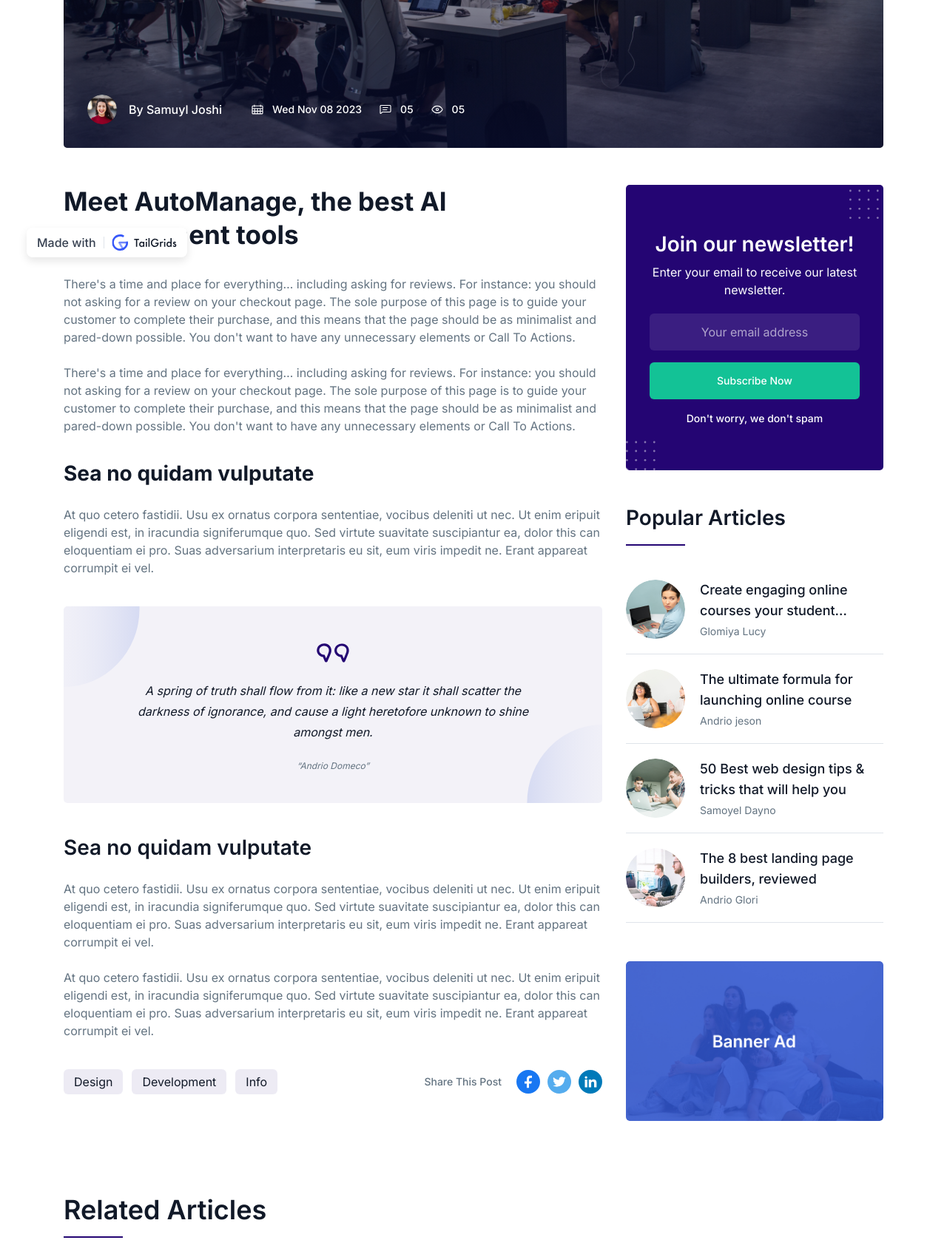
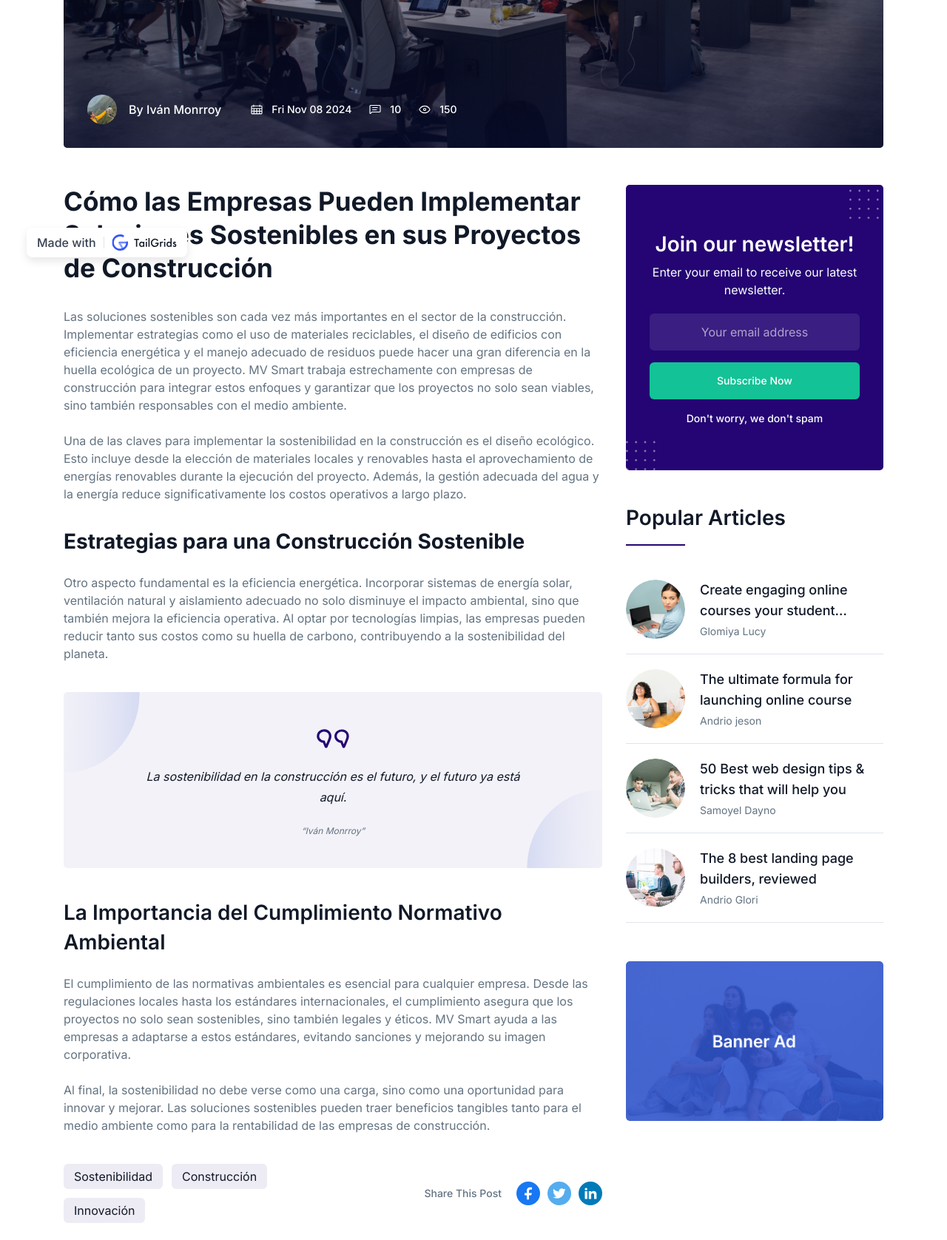
Before and after one commit to MV-SMART-SRL/mv-smart, an Astro site: page /blog/post-01 in a window 1280 px wide. Shown: the part 420-2097 px from the top of the page at 74% size. Built offline with nearby package versions, Linux system fonts and the light colour scheme; Astro itself is replaced by a stand-in of ours.

Commit message:
Modified Blog Section and added some dummy content to some blogs. TO-DO: fix content and fix related

```diff
--- a/src/components/Blogsection.astro
+++ b/src/components/Blogsection.astro
@@ -18,14 +18,14 @@ publishedBlogEntries.sort(function (a, b) {
       <div class="w-full px-4">
         <div class="mx-auto mb-[60px] max-w-[485px] text-center">
           <span class="block mb-2 text-lg font-semibold text-primary">
-            Our Blogs
+            Nuestros Blogs
           </span>
           <h2 class="mb-4 text-3xl font-bold text-dark dark:text-white sm:text-4xl md:text-[40px] md:leading-[1.2]">
-            Our Recent News
+            Últimas Noticias y Tendencias del Sector
           </h2>
           <p class="text-base text-body-color dark:text-dark-6">
-            There are many variations of passages of Lorem Ipsum available
-            but the majority have suffered alteration in some form.
+            Compartimos las últimas novedades sobre sostenibilidad, tecnologías emergentes y prácticas responsables con el medio ambiente.
+            Descubra nuestros artículos donde exploramos soluciones innovadoras y cómo las empresas pueden adaptarse al futuro sostenible.
           </p>
         </div>
       </div>
--- a/src/content/blog/post-01.md
+++ b/src/content/blog/post-01.md
@@ -1,36 +1,36 @@
 ---
 draft: false
-title: "Meet AutoManage, the best AI management tools"
-snippet: "Lorem Ipsum is simply dummy text of the printing and typesetting industry."
+title: "Cómo las Empresas Pueden Implementar Soluciones Sostenibles en sus Proyectos de Construcción"
+snippet: "En un mundo que cada vez exige más responsabilidad ambiental, las empresas de construcción deben adaptarse. Este blog explora cómo implementar soluciones sostenibles para minimizar el impacto ambiental sin comprometer la calidad."
 image: {
     src: "/assets/blog/blog-01.jpg",
-    alt: "blog details"
+    alt: "soluciones sostenibles construcción"
 }
-publishDate: "2023-11-08 11:39"
-category: "related"
-author: "Samuyl Joshi"
+publishDate: "2024-11-08 11:39"
+category: "Construcción Sostenible"
+author: "Iván Monrroy"
 bigImg: {
     src: "/assets/blog/blog-details-01.jpg",
-    alt: "blog details",
+    alt: "proyecto sostenible"
 }
 authorImg: {
-    src: "/assets/blog/author-01.png",
-    alt: "author",
+    src: "/assets/team/ivan.jpg",
+    alt: "Iván Monrroy"
 }
-comments: "05"
-views: "05"
-tags: [Design, Development, Info]
+comments: "10"
+views: "150"
+tags: [Sostenibilidad, Construcción, Innovación]
 postDetails: {
-    paraOne: "There's a time and place for everything… including asking for reviews. For instance: you should not asking for a review on your checkout page. The sole purpose of this page is to guide your customer to complete their purchase, and this means that the page should be as minimalist and pared-down possible. You don't want to have any unnecessary elements or Call To Actions.",
-    paraTwo: "There's a time and place for everything… including asking for reviews. For instance: you should not asking for a review on your checkout page. The sole purpose of this page is to guide your customer to complete their purchase, and this means that the page should be as minimalist and pared-down possible. You don't want to have any unnecessary elements or Call To Actions.",
-    title: "Sea no quidam vulputate",
-    paraThree: "At quo cetero fastidii. Usu ex ornatus corpora sententiae, vocibus deleniti ut nec. Ut enim eripuit eligendi est, in iracundia signiferumque quo. Sed virtute suavitate suscipiantur ea, dolor this can eloquentiam ei pro. Suas adversarium interpretaris eu sit, eum viris impedit ne. Erant appareat corrumpit ei vel.",
-    titleTwo: "Sea no quidam vulputate",
-    paraFour: "At quo cetero fastidii. Usu ex ornatus corpora sententiae, vocibus deleniti ut nec. Ut enim eripuit eligendi est, in iracundia signiferumque quo. Sed virtute suavitate suscipiantur ea, dolor this can eloquentiam ei pro. Suas adversarium interpretaris eu sit, eum viris impedit ne. Erant appareat corrumpit ei vel.",
-    paraFive: "At quo cetero fastidii. Usu ex ornatus corpora sententiae, vocibus deleniti ut nec. Ut enim eripuit eligendi est, in iracundia signiferumque quo. Sed virtute suavitate suscipiantur ea, dolor this can eloquentiam ei pro. Suas adversarium interpretaris eu sit, eum viris impedit ne. Erant appareat corrumpit ei vel."
+    paraOne: "Las soluciones sostenibles son cada vez más importantes en el sector de la construcción. Implementar estrategias como el uso de materiales reciclables, el diseño de edificios con eficiencia energética y el manejo adecuado de residuos puede hacer una gran diferencia en la huella ecológica de un proyecto. MV Smart trabaja estrechamente con empresas de construcción para integrar estos enfoques y garantizar que los proyectos no solo sean viables, sino también responsables con el medio ambiente.",
+    paraTwo: "Una de las claves para implementar la sostenibilidad en la construcción es el diseño ecológico. Esto incluye desde la elección de materiales locales y renovables hasta el aprovechamiento de energías renovables durante la ejecución del proyecto. Además, la gestión adecuada del agua y la energía reduce significativamente los costos operativos a largo plazo.",
+    title: "Estrategias para una Construcción Sostenible",
+    paraThree: "Otro aspecto fundamental es la eficiencia energética. Incorporar sistemas de energía solar, ventilación natural y aislamiento adecuado no solo disminuye el impacto ambiental, sino que también mejora la eficiencia operativa. Al optar por tecnologías limpias, las empresas pueden reducir tanto sus costos como su huella de carbono, contribuyendo a la sostenibilidad del planeta.",
+    titleTwo: "La Importancia del Cumplimiento Normativo Ambiental",
+    paraFour: "El cumplimiento de las normativas ambientales es esencial para cualquier empresa. Desde las regulaciones locales hasta los estándares internacionales, el cumplimiento asegura que los proyectos no solo sean sostenibles, sino también legales y éticos. MV Smart ayuda a las empresas a adaptarse a estos estándares, evitando sanciones y mejorando su imagen corporativa.",
+    paraFive: "Al final, la sostenibilidad no debe verse como una carga, sino como una oportunidad para innovar y mejorar. Las soluciones sostenibles pueden traer beneficios tangibles tanto para el medio ambiente como para la rentabilidad de las empresas de construcción."
 }
-quotes : {
-    quote: "A spring of truth shall flow from it: like a new star it shall scatter the darkness of ignorance, and cause a light heretofore unknown to shine amongst men.",
-    author: "Andrio Domeco"
+quotes: {
+    quote: "La sostenibilidad en la construcción es el futuro, y el futuro ya está aquí.",
+    author: "Iván Monrroy"
 }
 ---
--- a/src/content/blog/post-02.md
+++ b/src/content/blog/post-02.md
@@ -1,36 +1,36 @@
 ---
 draft: false
-title: "How to earn more money as a wellness coach"
-snippet: "Lorem Ipsum is simply dummy text of the printing and typesetting industry."
+title: "El Futuro de la Consultoría Ambiental: Tecnología y Sostenibilidad"
+snippet: "Con la evolución tecnológica, la consultoría ambiental se enfrenta a nuevos desafíos y oportunidades. Descubre cómo la tecnología está transformando este sector y ayudando a las empresas a alcanzar sus objetivos sostenibles."
 image: {
     src: "/assets/blog/blog-02.jpg",
-    alt: "blog details"
+    alt: "tecnología en consultoría ambiental"
 }
-publishDate: "2023-11-09 11:39"
-category: "related"
-author: "Samuyl Joshi"
+publishDate: "2024-11-09 11:39"
+category: "Consultoría Ambiental"
+author: "Angélica Villca"
 bigImg: {
-    src: "/assets/blog/blog-details-01.jpg",
-    alt: "blog details",
+    src: "/assets/blog/blog-details-02.jpg",
+    alt: "consultoría ambiental"
 }
 authorImg: {
-    src: "/assets/blog/author-01.png",
-    alt: "author",
+    src: "/assets/team/angelica.jpg",
+    alt: "Angélica Villca"
 }
-comments: "05"
-views: "05"
-tags: ["Design", "Development", "Info"]
+comments: "8"
+views: "125"
+tags: [Tecnología, Medio Ambiente, Innovación]
 postDetails: {
-    paraOne: "There's a time and place for everything… including asking for reviews. For instance: you should not asking for a review on your checkout page. The sole purpose of this page is to guide your customer to complete their purchase, and this means that the page should be as minimalist and pared-down possible. You don't want to have any unnecessary elements or Call To Actions.",
-    paraTwo: "There's a time and place for everything… including asking for reviews. For instance: you should not asking for a review on your checkout page. The sole purpose of this page is to guide your customer to complete their purchase, and this means that the page should be as minimalist and pared-down possible. You don't want to have any unnecessary elements or Call To Actions.",
-    title: "Sea no quidam vulputate",
-    paraThree: "At quo cetero fastidii. Usu ex ornatus corpora sententiae, vocibus deleniti ut nec. Ut enim eripuit eligendi est, in iracundia signiferumque quo. Sed virtute suavitate suscipiantur ea, dolor this can eloquentiam ei pro. Suas adversarium interpretaris eu sit, eum viris impedit ne. Erant appareat corrumpit ei vel.",
-    titleTwo: "Sea no quidam vulputate",
-    paraFour: "At quo cetero fastidii. Usu ex ornatus corpora sententiae, vocibus deleniti ut nec. Ut enim eripuit eligendi est, in iracundia signiferumque quo. Sed virtute suavitate suscipiantur ea, dolor this can eloquentiam ei pro. Suas adversarium interpretaris eu sit, eum viris impedit ne. Erant appareat corrumpit ei vel.",
-    paraFive: "At quo cetero fastidii. Usu ex ornatus corpora sententiae, vocibus deleniti ut nec. Ut enim eripuit eligendi est, in iracundia signiferumque quo. Sed virtute suavitate suscipiantur ea, dolor this can eloquentiam ei pro. Suas adversarium interpretaris eu sit, eum viris impedit ne. Erant appareat corrumpit ei vel."
+    paraOne: "La consultoría ambiental está en constante evolución, impulsada por los avances tecnológicos. Hoy en día, las herramientas de monitoreo y análisis de datos permiten evaluar de manera más precisa el impacto ambiental de las actividades humanas. En MV Smart, estamos utilizando tecnología de vanguardia para ofrecer soluciones más eficaces y personalizadas que ayudan a nuestros clientes a mejorar su rendimiento ambiental.",
+    paraTwo: "Desde drones para la inspección de áreas de difícil acceso hasta sensores inteligentes para la medición de calidad del aire y del agua, la tecnología está cambiando la forma en que realizamos los estudios y auditorías ambientales. Esto no solo mejora la precisión de los resultados, sino que también acelera el proceso, reduciendo costos y tiempo de ejecución.",
+    title: "Herramientas Tecnológicas para la Consultoría Ambiental",
+    paraThree: "Además, la inteligencia artificial y el análisis predictivo están jugando un papel cada vez más importante. Estas tecnologías nos permiten anticiparnos a posibles problemas ambientales, lo que permite una gestión proactiva en lugar de reactiva. Esto resulta en soluciones más sostenibles y rentables para las empresas.",
+    titleTwo: "El Rol de la Innovación en el Cumplimiento Normativo",
+    paraFour: "Las regulaciones ambientales son cada vez más estrictas, y cumplir con ellas es esencial para evitar sanciones y mejorar la reputación corporativa. La tecnología facilita el monitoreo continuo de los estándares ambientales, lo que permite a las empresas adaptarse rápidamente a cualquier cambio normativo y garantizar que siempre estén a la vanguardia.",
+    paraFive: "El futuro de la consultoría ambiental está indiscutiblemente ligado a la tecnología. La combinación de innovación y sostenibilidad abre nuevas posibilidades para crear un impacto positivo en el medio ambiente y en la economía."
 }
-quotes : {
-    quote: "A spring of truth shall flow from it: like a new star it shall scatter the darkness of ignorance, and cause a light heretofore unknown to shine amongst men.",
-    author: "Andrio Domeco"
+quotes: {
+    quote: "La tecnología no solo mejora los procesos, sino que también nos permite crear un futuro más sostenible.",
+    author: "Angélica Villca"
 }
 ---
--- a/src/content/blog/post-03.md
+++ b/src/content/blog/post-03.md
@@ -1,36 +1,36 @@
 ---
 draft: false
-title: "The no-fuss guide to upselling and cross selling"
-snippet: "Lorem Ipsum is simply dummy text of the printing and typesetting industry."
+title: "Cómo Integrar la Ciberseguridad en la Gestión de Proyectos Ambientales"
+snippet: "La protección de datos es crucial en todos los sectores, pero en proyectos ambientales, donde la información sensible es clave, la ciberseguridad juega un papel esencial. Este blog explora cómo integrar la ciberseguridad en la gestión de proyectos ambientales."
 image: {
     src: "/assets/blog/blog-03.jpg",
-    alt: "blog details"
+    alt: "ciberseguridad en proyectos ambientales"
 }
-publishDate: "2023-11-10 11:39"
-category: "related"
-author: "Samuyl Joshi"
+publishDate: "2024-11-15 14:20"
+category: "Ciberseguridad"
+author: "Enzo Cadoni"
 bigImg: {
-    src: "/assets/blog/blog-details-01.jpg",
-    alt: "blog details",
+    src: "/assets/blog/blog-details-03.jpg",
+    alt: "proyecto ambiental ciberseguridad"
 }
 authorImg: {
-    src: "/assets/blog/author-01.png",
-    alt: "author",
+    src: "/assets/team/enzo.jpeg",
+    alt: "Enzo Cadoni"
 }
-comments: "05"
-views: "05"
-tags: ["Design", "Development", "Info"]
+comments: "6"
+views: "110"
+tags: [Ciberseguridad, Medio Ambiente, Proyectos]
 postDetails: {
-    paraOne: "There's a time and place for everything… including asking for reviews. For instance: you should not asking for a review on your checkout page. The sole purpose of this page is to guide your customer to complete their purchase, and this means that the page should be as minimalist and pared-down possible. You don't want to have any unnecessary elements or Call To Actions.",
-    paraTwo: "There's a time and place for everything… including asking for reviews. For instance: you should not asking for a review on your checkout page. The sole purpose of this page is to guide your customer to complete their purchase, and this means that the page should be as minimalist and pared-down possible. You don't want to have any unnecessary elements or Call To Actions.",
-    title: "Sea no quidam vulputate",
-    paraThree: "At quo cetero fastidii. Usu ex ornatus corpora sententiae, vocibus deleniti ut nec. Ut enim eripuit eligendi est, in iracundia signiferumque quo. Sed virtute suavitate suscipiantur ea, dolor this can eloquentiam ei pro. Suas adversarium interpretaris eu sit, eum viris impedit ne. Erant appareat corrumpit ei vel.",
-    titleTwo: "Sea no quidam vulputate",
-    paraFour: "At quo cetero fastidii. Usu ex ornatus corpora sententiae, vocibus deleniti ut nec. Ut enim eripuit eligendi est, in iracundia signiferumque quo. Sed virtute suavitate suscipiantur ea, dolor this can eloquentiam ei pro. Suas adversarium interpretaris eu sit, eum viris impedit ne. Erant appareat corrumpit ei vel.",
-    paraFive: "At quo cetero fastidii. Usu ex ornatus corpora sententiae, vocibus deleniti ut nec. Ut enim eripuit eligendi est, in iracundia signiferumque quo. Sed virtute suavitate suscipiantur ea, dolor this can eloquentiam ei pro. Suas adversarium interpretaris eu sit, eum viris impedit ne. Erant appareat corrumpit ei vel."
+    paraOne: "La ciberseguridad es un aspecto clave en todos los proyectos, y en el ámbito ambiental no es la excepción. Con la creciente digitalización de los datos y procesos, es esencial proteger la información sensible relacionada con los estudios y proyectos ambientales. Las empresas deben integrar medidas de seguridad cibernética para protegerse de ciberataques y fugas de datos.",
+    paraTwo: "Las plataformas de monitoreo ambiental, los sensores IoT y los sistemas de gestión de datos requieren un enfoque integral de ciberseguridad. Las amenazas, como el robo de datos, el hackeo de sistemas o la manipulación de información crítica, pueden tener consecuencias graves tanto para la empresa como para el medio ambiente. En MV Smart, aplicamos las mejores prácticas de ciberseguridad en cada fase del proyecto.",
+    title: "La Importancia de la Ciberseguridad en Proyectos Ambientales",
+    paraThree: "Una de las principales estrategias para mitigar estos riesgos es implementar protocolos de seguridad robustos, como la encriptación de datos, autenticación multifactor y auditorías regulares. Además, la capacitación de los equipos para reconocer amenazas y gestionar incidentes es fundamental para mantener la integridad de la información.",
+    titleTwo: "Cómo Proteger la Información en la Gestión Ambiental",
+    paraFour: "La integración de la ciberseguridad no solo protege la información de posibles ataques, sino que también garantiza la continuidad operativa de los proyectos ambientales. Cuando los datos están protegidos, las empresas pueden tomar decisiones basadas en información precisa y segura, lo que mejora la gestión ambiental.",
+    paraFive: "En resumen, la ciberseguridad es un componente esencial en la gestión de proyectos ambientales. Con la combinación de tecnología avanzada y prácticas de seguridad eficaces, es posible garantizar que los proyectos sean no solo sostenibles, sino también seguros."
 }
-quotes : {
-    quote: "A spring of truth shall flow from it: like a new star it shall scatter the darkness of ignorance, and cause a light heretofore unknown to shine amongst men.",
-    author: "Andrio Domeco"
+quotes: {
+    quote: "La ciberseguridad es clave para asegurar la integridad de nuestros datos y proteger el futuro de nuestros proyectos.",
+    author: "Enzo Cadoni"
 }
 ---
--- a/src/content/blog/post-04.md
+++ b/src/content/blog/post-04.md
@@ -1,29 +1,36 @@
 ---
 draft: false
-title: 'How to earn more money as a wellness coach'
-snippet: 'Lorem Ipsum is simply dummy text of the printing and typesetting industry.'
-image: { src: '/assets/blog/blog-02.jpg', alt: 'blog details' }
-publishDate: '2023-11-11 11:39'
-category: 'Tutorials'
-author: 'Samuyl Joshi'
-bigImg: { src: '/assets/blog/blog-details-01.jpg', alt: 'blog details' }
-authorImg: { src: '/assets/blog/author-01.png', alt: 'author' }
-comments: '05'
-views: '05'
-tags: ['Design', 'Development', 'Info']
-postDetails:
-  {
-    paraOne: "There's a time and place for everything… including asking for reviews. For instance: you should not asking for a review on your checkout page. The sole purpose of this page is to guide your customer to complete their purchase, and this means that the page should be as minimalist and pared-down possible. You don't want to have any unnecessary elements or Call To Actions.",
-    paraTwo: "There's a time and place for everything… including asking for reviews. For instance: you should not asking for a review on your checkout page. The sole purpose of this page is to guide your customer to complete their purchase, and this means that the page should be as minimalist and pared-down possible. You don't want to have any unnecessary elements or Call To Actions.",
-    title: 'Sea no quidam vulputate',
-    paraThree: 'At quo cetero fastidii. Usu ex ornatus corpora sententiae, vocibus deleniti ut nec. Ut enim eripuit eligendi est, in iracundia signiferumque quo. Sed virtute suavitate suscipiantur ea, dolor this can eloquentiam ei pro. Suas adversarium interpretaris eu sit, eum viris impedit ne. Erant appareat corrumpit ei vel.',
-    titleTwo: 'Sea no quidam vulputate',
-    paraFour: 'At quo cetero fastidii. Usu ex ornatus corpora sententiae, vocibus deleniti ut nec. Ut enim eripuit eligendi est, in iracundia signiferumque quo. Sed virtute suavitate suscipiantur ea, dolor this can eloquentiam ei pro. Suas adversarium interpretaris eu sit, eum viris impedit ne. Erant appareat corrumpit ei vel.',
-    paraFive: 'At quo cetero fastidii. Usu ex ornatus corpora sententiae, vocibus deleniti ut nec. Ut enim eripuit eligendi est, in iracundia signiferumque quo. Sed virtute suavitate suscipiantur ea, dolor this can eloquentiam ei pro. Suas adversarium interpretaris eu sit, eum viris impedit ne. Erant appareat corrumpit ei vel.',
-  }
-quotes:
-  {
-    quote: 'A spring of truth shall flow from it: like a new star it shall scatter the darkness of ignorance, and cause a light heretofore unknown to shine amongst men.',
-    author: 'Andrio Domeco',
-  }
+title: "MV Smart SRL: Una Empresa Familiar Comprometida con la Sostenibilidad"
+snippet: "MV Smart SRL es una empresa familiar dedicada a ofrecer soluciones ambientales integrales con un fuerte compromiso con la ética, la sostenibilidad y el desarrollo responsable."
+image: {
+    src: "/assets/blog/blog-01.jpg",
+    alt: "MV Smart en acción"
+}
+publishDate: "2023-11-24 09:00"
+category: "related"
+author: "Elsbeth Monrroy"
+bigImg: {
+    src: "/assets/blog/blog-details-01.jpg",
+    alt: "MV Smart en acción",
+}
+authorImg: {
+    src: "/assets/team/elsbeth.png",
+    alt: "Elsbeth Monrroy",
+}
+comments: "12"
+views: "150"
+tags: [Empresa Familiar, Sostenibilidad, Consultoría Ambiental]
+postDetails: {
+    paraOne: "MV Smart SRL es una empresa familiar que se enorgullece de ofrecer soluciones ambientales y de ingeniería con un enfoque humano y ético. Fundada por Ivan Monrroy, geólogo con una maestría en medio ambiente, la empresa tiene una visión clara: combinar el conocimiento técnico con los valores familiares que guían cada uno de nuestros proyectos.",
+    paraTwo: "Nuestra historia comienza con la pasión de un grupo de profesionales comprometidos con el desarrollo sostenible, pero también con el deseo de hacer una diferencia significativa en las comunidades. La familia Monrroy ha sido clave en este proceso, estableciendo una cultura de confianza, transparencia y responsabilidad. Estos principios nos permiten trabajar de la mano con nuestros clientes, ofreciendo soluciones efectivas a los retos ambientales más complejos.",
+    title: "Valores Fundamentales en MV Smart",
+    paraThree: "En MV Smart, la integridad y el respeto por el medio ambiente son más que solo principios: son el eje de nuestra actividad diaria. Nos esforzamos por realizar cada proyecto con responsabilidad social y sostenibilidad, implementando prácticas que beneficien tanto al cliente como al planeta. Ya sea en consultoría ambiental, ingeniería o gestión de proyectos, nuestros equipos trabajan con una visión clara de impacto positivo.",
+    titleTwo: "Un Enfoque Familiar que Marca la Diferencia",
+    paraFour: "Lo que distingue a MV Smart de otras empresas en el sector es nuestra naturaleza familiar y el compromiso cercano con cada uno de nuestros proyectos. No somos una corporación fría y distante, sino un equipo unido por la pasión por la sostenibilidad y el deseo de crear soluciones innovadoras. Este enfoque cercano nos permite entender las necesidades de nuestros clientes de manera más profunda, lo que nos hace más efectivos a la hora de ofrecer soluciones que se adaptan a sus necesidades específicas.",
+    paraFive: "El compromiso de MV Smart con la mejora continua y la sostenibilidad se refleja en cada etapa de nuestro trabajo. Desde la planificación inicial hasta la ejecución final, cada miembro del equipo pone en práctica los valores familiares que nos han guiado desde el principio. Creemos que el trabajo en equipo, la dedicación y la ética son esenciales para lograr resultados de alta calidad que impacten positivamente en el medio ambiente y en la sociedad.",
+}
+quotes: {
+    quote: "MV Smart es más que una empresa, es una familia dedicada a crear soluciones sostenibles para el futuro.",
+    author: "Ivan Monrroy"
+}
 ---
```
